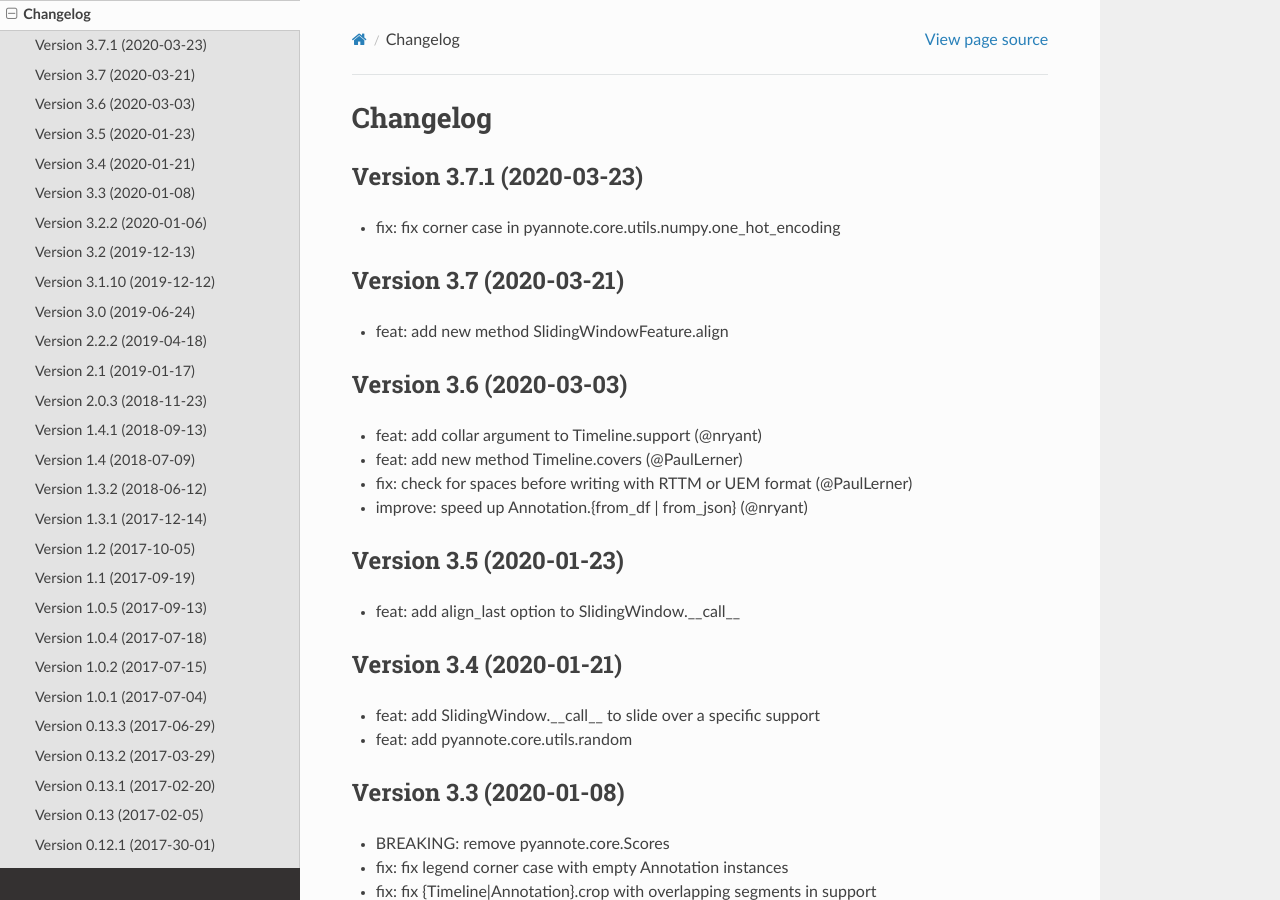
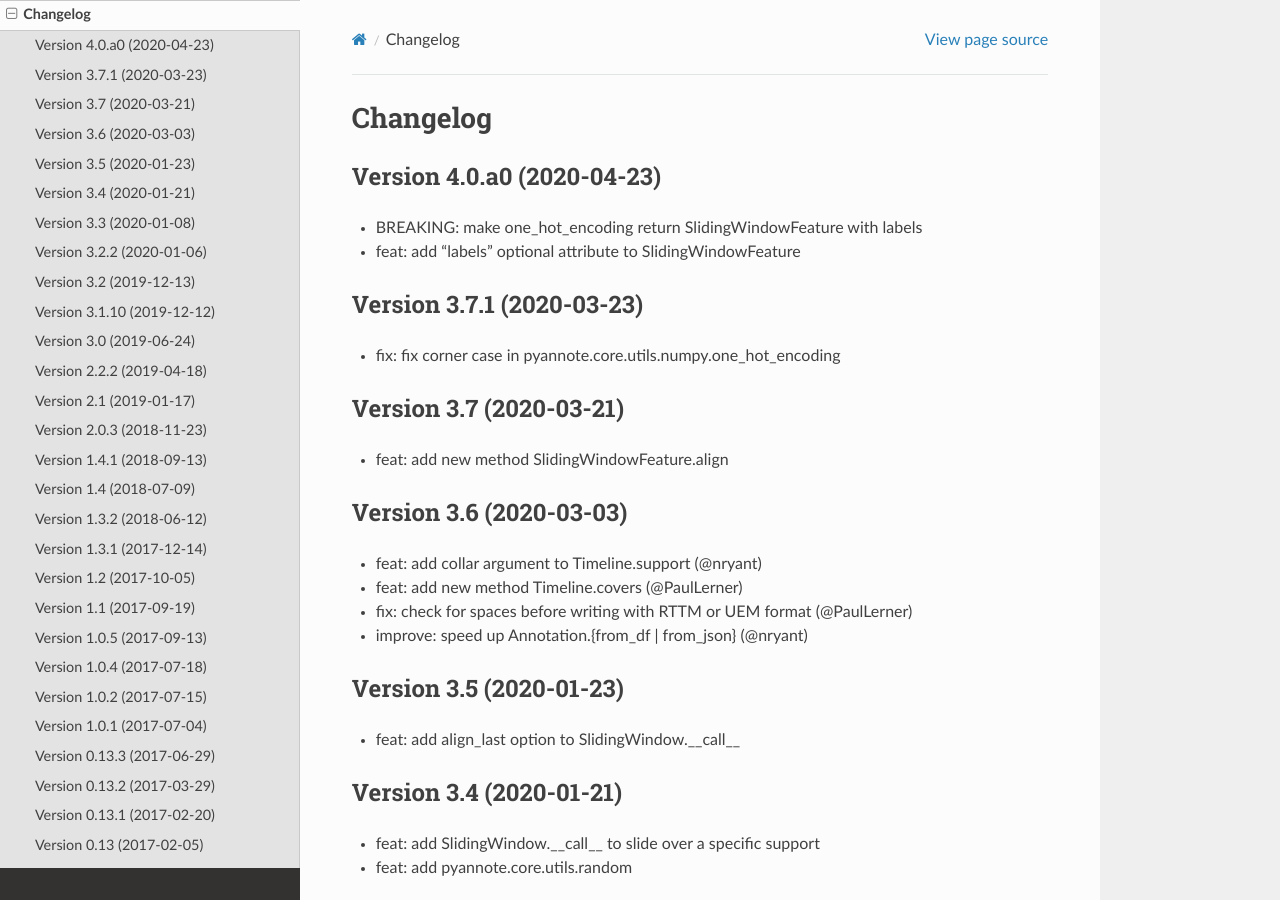
Before and after one commit to pyannote/pyannote-core, a Sphinx documentation site: the page built from doc/source/changelog.rst, in a window 1280 px wide and 900 px high. Built offline with Sphinx 7.4.7 and the Read the Docs theme 2.0.0, drawn with Linux system fonts in a browser that asks for light colours.

Commit message:
doc: update changelog

```diff
--- a/doc/source/changelog.rst
+++ b/doc/source/changelog.rst
@@ -1,6 +1,12 @@
 #########
 Changelog
 #########
+
+Version 4.0.a0 (2020-04-23)
+~~~~~~~~~~~~~~~~~~~~~~~~~~~
+
+- BREAKING: make one_hot_encoding return SlidingWindowFeature with labels
+- feat: add "labels" optional attribute to SlidingWindowFeature
 
 Version 3.7.1 (2020-03-23)
 ~~~~~~~~~~~~~~~~~~~~~~~~~~
```
